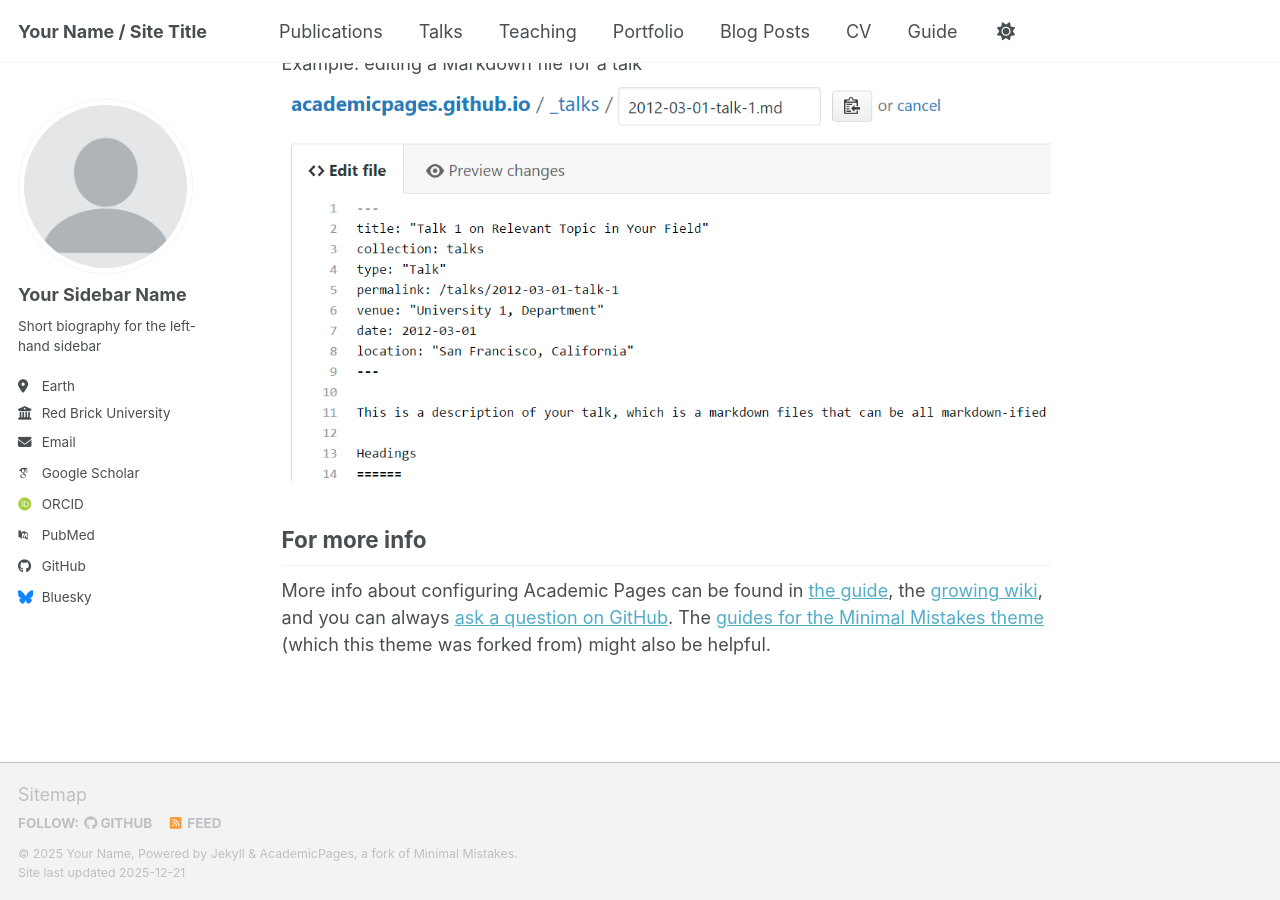
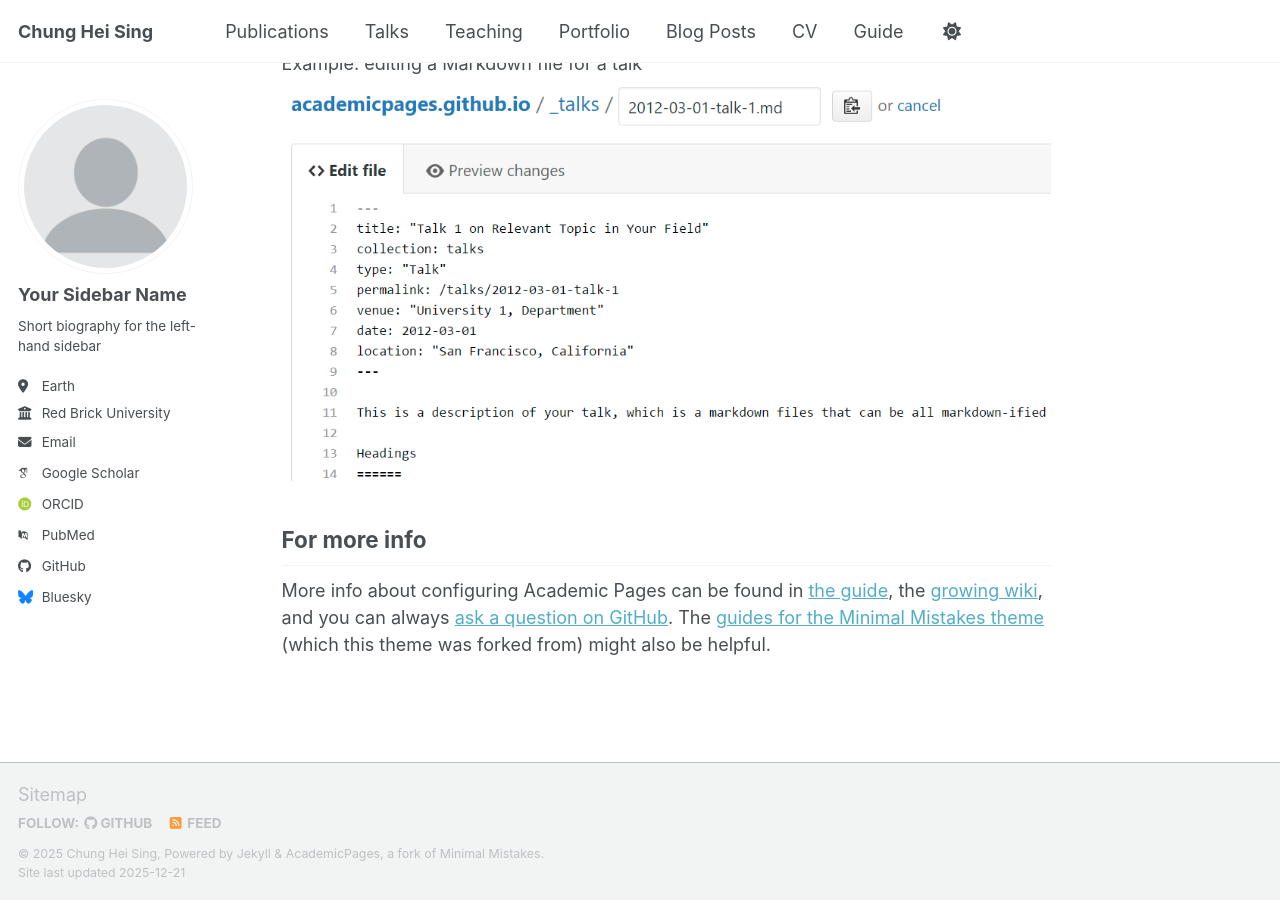
Before and after one commit to chungheising/chungheising.github.io, a Jekyll site: the page built from _pages/about.md, in a window 1280 px wide and 900 px high, scrolled down 2718 px. Built offline with Jekyll 4.4.1, drawn with Linux system fonts in a browser that asks for light colours; some web fonts are replaced; a script bundle is joined from its source files by our own code; library files that are not in the unit come from our copies.

Commit message:
Update site title and name in configuration

```diff
--- a/_config.yml
+++ b/_config.yml
@@ -9,9 +9,9 @@
 # Basic Site Settings
 locale                   : "en-US"
 site_theme               : "default" # Currently available options are "default", "air"
-title                    : "Your Name / Site Title"
+title                    : "Chung Hei Sing"
 title_separator          : "-"
-name                     : &name "Your Name"
+name                     : &name "Chung Hei Sing"
 description              : &description "Your Name's academic portfolio"   # Update this with a general description of your site, this is the default if not overridden by a page
 url                      : https://academicpages.github.io # The base hostname & protocol for your site e.g. "https://[your GitHub username].github.io",
                                                            # or if you already have some other page hosted on Github then use "https://[your GitHub username].github.io/[Your Repo Name]"
```
